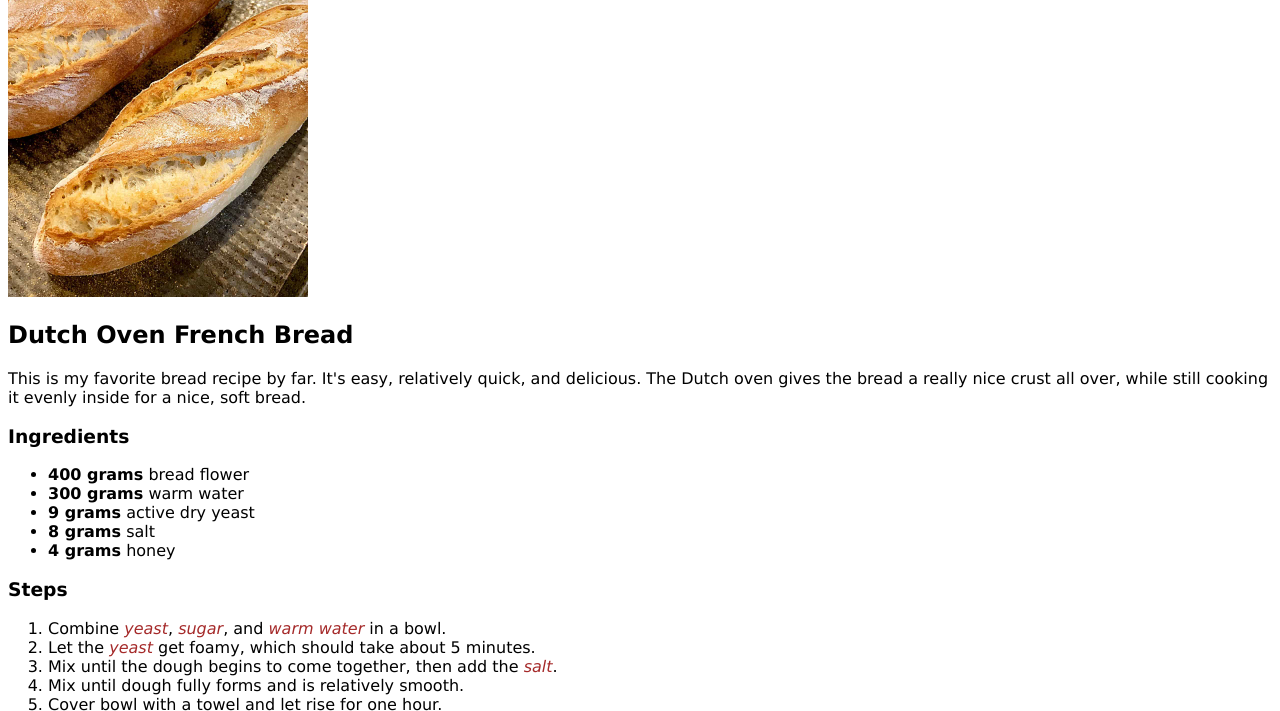
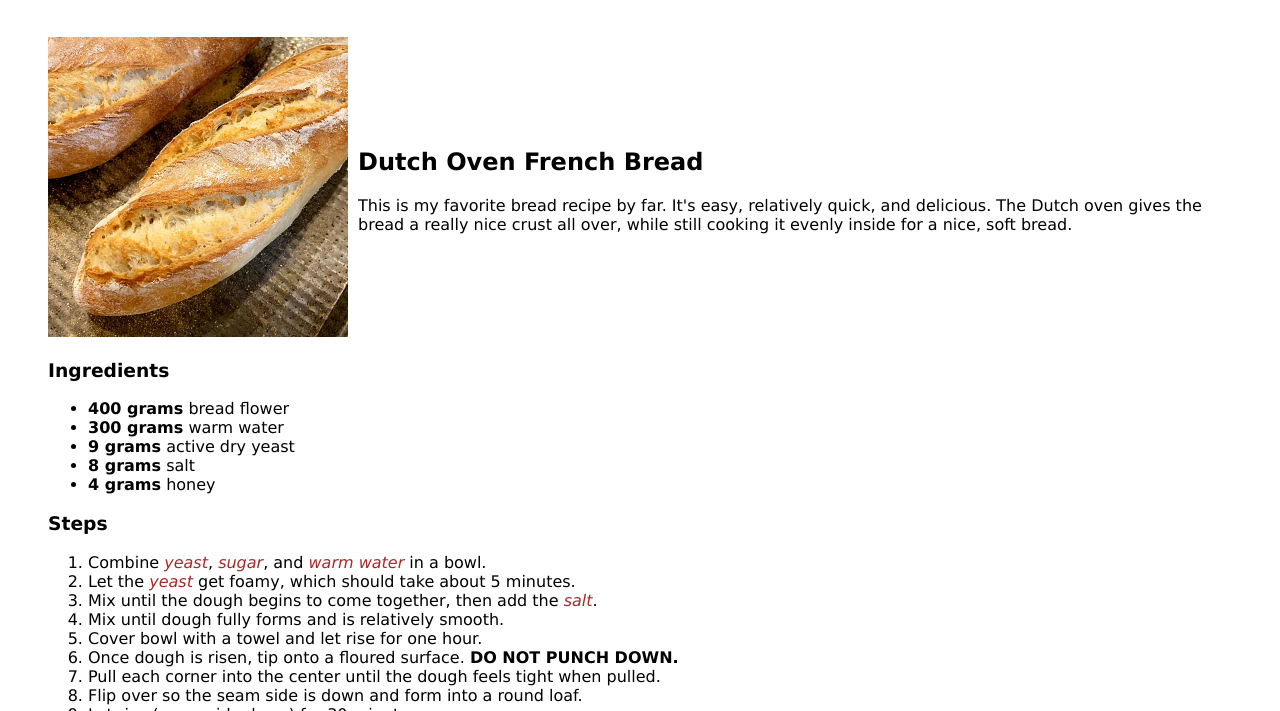
Before and after one commit to opowell28/odin-recipes, a plain HTML site: page recipes/french-bread.html in a window 1280 px wide. Shown: the part 69-780 px from the top of the page. Drawn offline with Linux system fonts and the light colour scheme.

Commit message:
Restructure french bread and no yeast bread to use flexbox

```diff
--- a/recipes/french-bread.html
+++ b/recipes/french-bread.html
@@ -4,16 +4,21 @@
     <meta charset="UTF-8">
     <meta name="viewport" content="width=device-width, initial-scale=1.0">
     <link rel="stylesheet" href="../styles/styles.css">
+    <link rel="stylesheet" href="../styles/recipe-styles.css">
     <title>French Bread</title>
 </head>
 <body>
     <h1>French Bread</h1>
 
     <div class="recipe-container">
-        <img class="rec-img" src="../images/french-bread.jpeg" alt="Two loaves of french bread on a cutting board" height="300">
-        <h2>Dutch Oven French Bread</h2>
-        <p>This is my favorite bread recipe by far. It's easy, relatively quick, and delicious.
-            The Dutch oven gives the bread a really nice crust all over, while still cooking it evenly inside for a nice, soft bread.</p>
+        <div class="recipe-info-container">
+            <div class="rec-img"><img src="../images/french-bread.jpeg" alt="Two loaves of french bread on a cutting board" height="300"></div>
+            <div class="recipe-text-container">
+                <div class="recipe-heading"><h2>Dutch Oven French Bread</h2></div>
+                <div class="recipe-description"><p>This is my favorite bread recipe by far. It's easy, relatively quick, and delicious.
+                The Dutch oven gives the bread a really nice crust all over, while still cooking it evenly inside for a nice, soft bread.</p></div>
+            </div>
+        </div>
 
         <h3>Ingredients</h3>
         <ul>
--- a/styles/recipe-styles.css
+++ b/styles/recipe-styles.css
@@ -12,7 +12,3 @@
     flex: 1;
     padding: 10px;
 }
-
-.rec-img {
-    display: block;
-}
```
Also changed, not shown: recipes/classic-waffles.html (+1 -1 lines), recipes/no-yeast-bread.html (+8 -3 lines).
